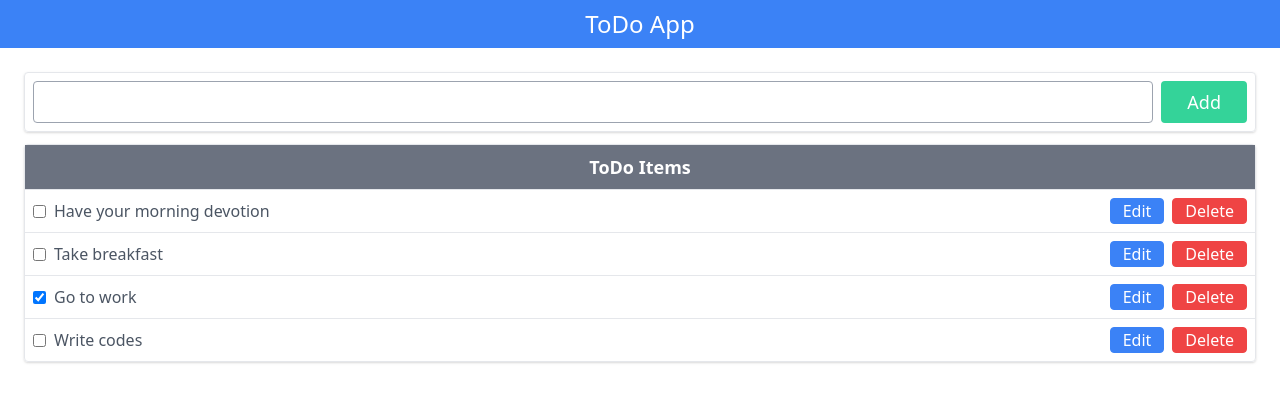
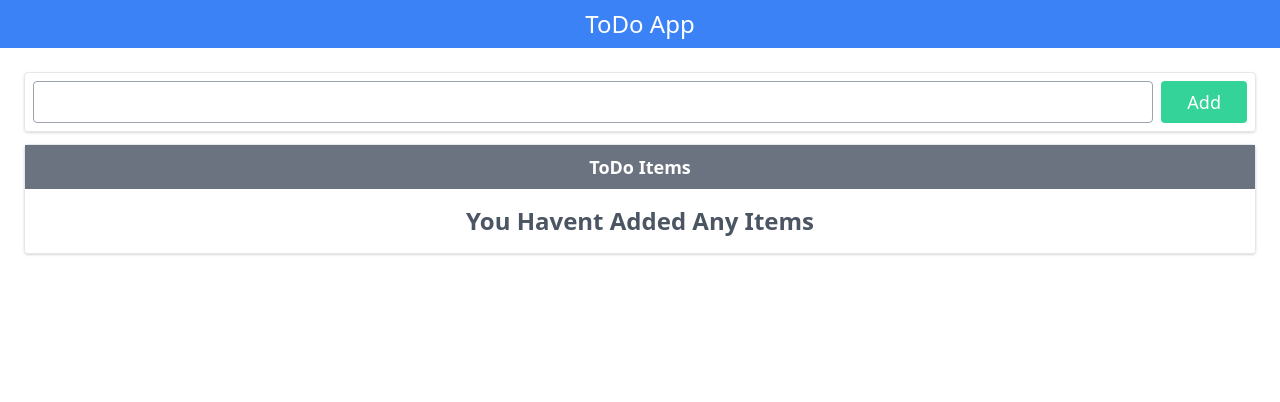
Before and after one commit to Ebenezeroffei/tuts, a React (Create React App) app: page /todos in a window 1280 px wide. Shown: the top 402 px of the page. Built offline with nearby package versions, Linux system fonts and the light colour scheme.

Commit message:
Updated README.md.

```diff
--- a/src/components/Todos/AddOrEditTodoItem.js
+++ b/src/components/Todos/AddOrEditTodoItem.js
@@ -3,7 +3,7 @@ import React from 'react'
 const AddOrEditTodoItem = ({addOrEditItem}) => {
     return <React.Fragment>
         <div className='border shadow mb-3 p-2 rounded flex justify-between'>
-            <input id='todo-item-input' type='text' className='border border-gray-400 rounded w-full p-2 text-gray-700'/>
+            <input id='todo-item-input' type='text' className='border outline-none border-gray-400 rounded w-full p-2 text-gray-700 focus:border-gray-600'/>
             <button id='add-or-edit-item' onClick={addOrEditItem} className='ml-2 bg-green-400 px-6 rounded text-lg border-2 border-green-400 py-1 text-white hover:text-green-400 hover:bg-white transition-all duration-250'>Add</button>
         </div>
     </React.Fragment>
--- a/src/components/Todos/TodoItem.js
+++ b/src/components/Todos/TodoItem.js
@@ -2,14 +2,14 @@ import React from 'react'
 
 const TodoItem = ({item,toggleCheck,deleteItem,editItem}) => {
     return (
-        <li className='p-2 border-t text-gray-600 flex items-center justify-between'>
+        <li className='p-2 border-t text-gray-700 flex items-center justify-between'>
             <div className='flex items-center'>
                 <input type='checkbox' onChange={() => toggleCheck(item.id)} checked={item.completed} id={`item-${item.id}`}/>
-                <label className='ml-2 cursor-pointer' htmlFor={`item-${item.id}`}>{item.text}</label>
+                <label className='ml-2 cursor-pointer font-semibold' htmlFor={`item-${item.id}`}>{item.text}</label>
             </div>
             <div>
-                <button onClick={() => editItem(item.id)} className='bg-blue-500 text-white px-3 rounded border mr-2 border-blue-500 hover:bg-white hover:text-blue-500 transition-all'>Edit</button>
-                <button onClick={() => deleteItem(item.id)} className='bg-red-500 text-white px-3 rounded border border-red-500 hover:bg-white hover:text-red-500 transition-all'>Delete</button>
+                <button onClick={() => editItem(item.id)} className='bg-blue-500 text-white px-5 py-2 rounded border mr-2 border-blue-500 hover:bg-white hover:text-blue-500 transition-all'>Edit</button>
+                <button onClick={() => deleteItem(item.id)} className='bg-red-500 text-white px-5 py-2 rounded border border-red-500 hover:bg-white hover:text-red-500 transition-all'>Delete</button>
             </div>
         </li>
     );
--- a/src/components/Todos/todos.js
+++ b/src/components/Todos/todos.js
@@ -1,24 +1,4 @@
 const todo = [
-    {
-        id: 1,
-        text: "Have your morning devotion",
-        completed: false,
-    },
-    {
-        id: 2,
-        text: "Take breakfast",
-        completed: false,
-    },
-    {
-        id: 3,
-        text: "Go to work",
-        completed: true,
-    },
-    {
-        id: 4,
-        text: "Write codes",
-        completed: false,
-    },
 ]
 
 export default todo;
```
Also changed, not shown: 1 other file (tests, documents, lock files or other folders).
